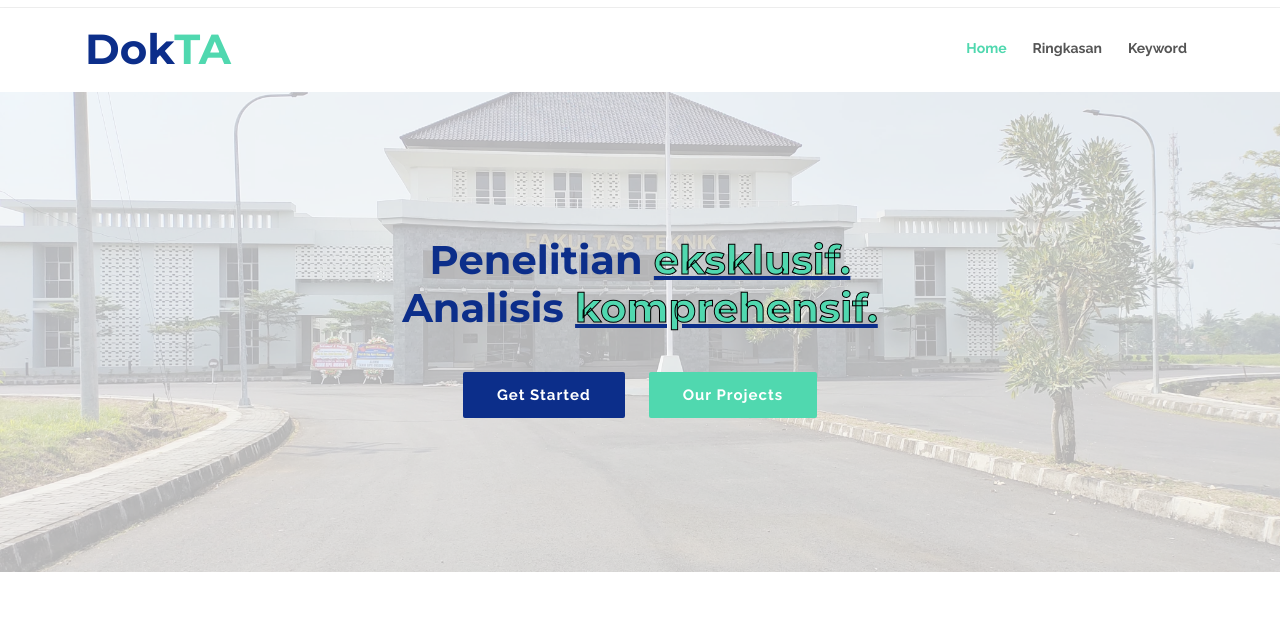
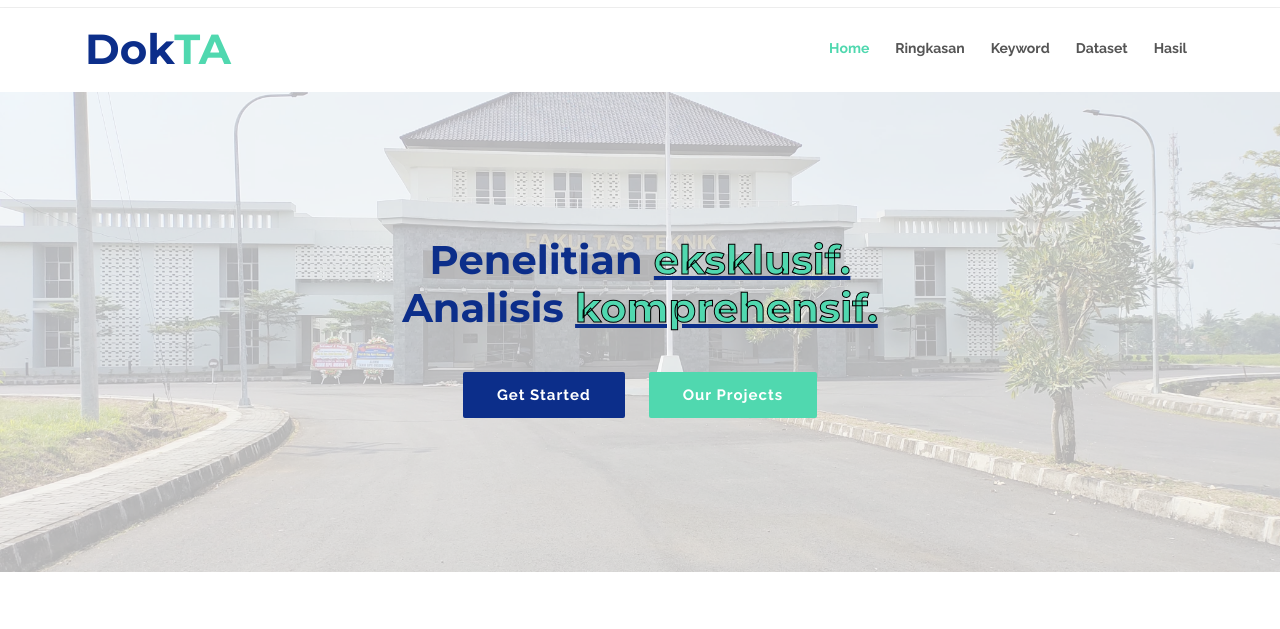
Before and after one commit to ahmdkaromi/dokta, a plain HTML site: page index.html in a window 1280 px wide. Shown: the part 35-664 px from the top of the page. Drawn offline with nearby package versions, Linux system fonts and the light colour scheme; files whose address does not match are found by name.

Commit message:
uhuy komeng

```diff
--- a/index.html
+++ b/index.html
@@ -72,6 +72,8 @@
           <li class="menu-active"><a href="#body">Home</a></li>
           <li><a href="#clients">Ringkasan</a></li>
           <li><a href="#services">Keyword</a></li>
+          <li><a href="#">Dataset</a></li>
+          <li><a href="#">Hasil</a></li>
         </ul>
       </nav><!-- #nav-menu-container -->
     </div>
```
